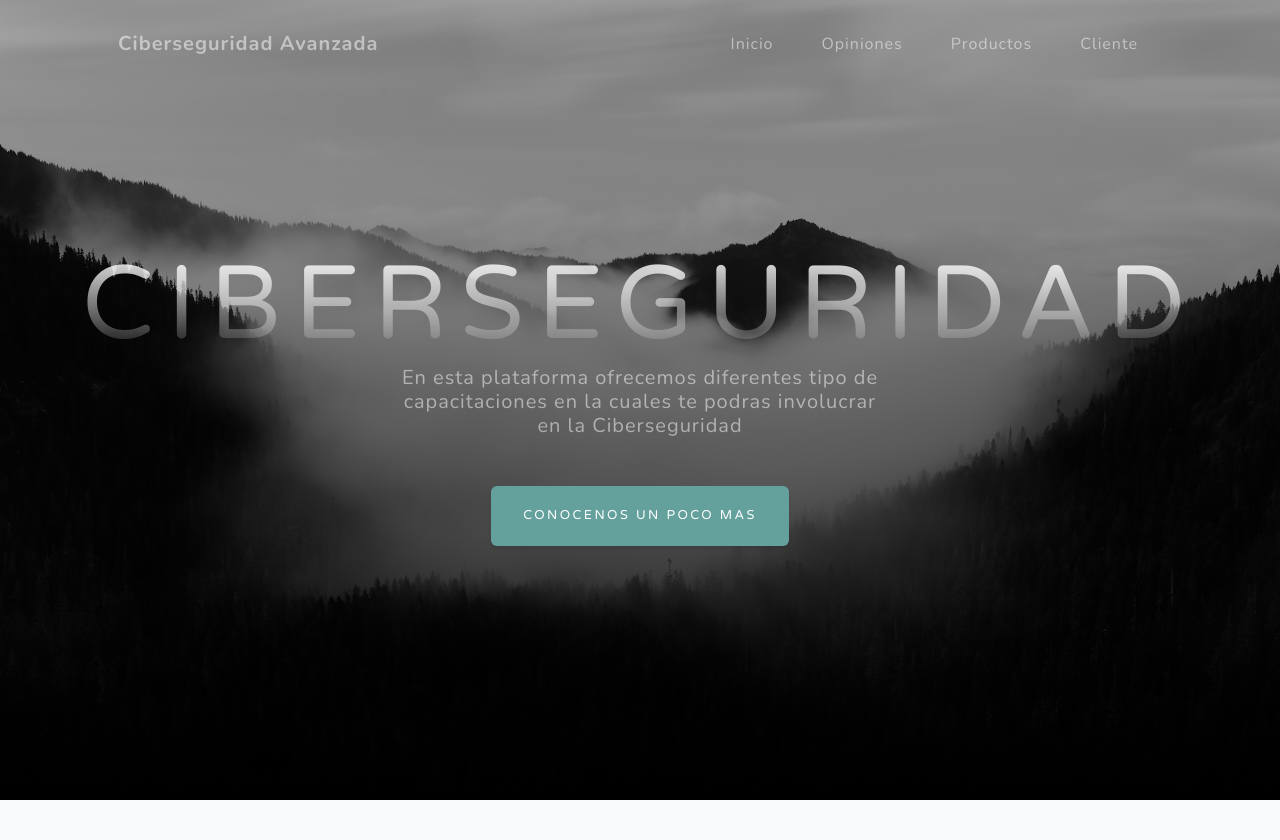
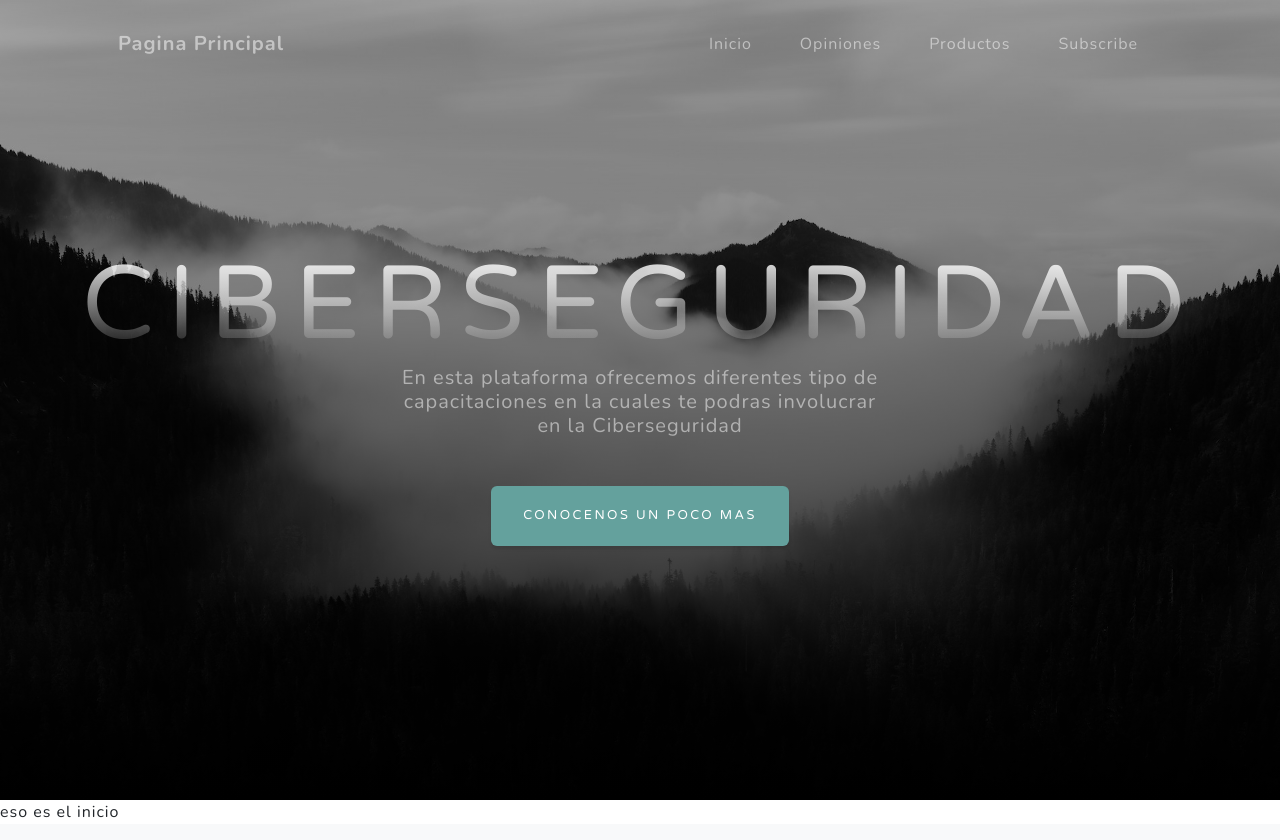
Before and after one commit to David154408/FinalPython-Giraudo, a Django app: page /AppCiberseguridad/inicio/ in a window 1280 px wide. Shown: the top 840 px of the page. Run offline with Django 4.2, Linux system fonts and the light colour scheme; some libraries are stand-ins or nearby versions.

Commit message:
Correcion

```diff
--- a/AppCiberseguridad/templates/appciberseguridad/index.html
+++ b/AppCiberseguridad/templates/appciberseguridad/index.html
@@ -18,7 +18,7 @@
     <body>
         {% block contenidoQueCambia %}
 
-      eso es el inicio
+          eso es el inicio
 
         {% endblock %}
     </body>
--- a/AppCiberseguridad/templates/appciberseguridad/padre.html
+++ b/AppCiberseguridad/templates/appciberseguridad/padre.html
@@ -20,7 +20,7 @@
         <!-- Navigation-->
         <nav class="navbar navbar-expand-lg navbar-light fixed-top" id="mainNav">
             <div class="container px-4 px-lg-5">
-                <a class="navbar-brand" href="#page-top">Ciberseguridad Avanzada</a>
+                <a class="navbar-brand" href="{% url 'padre' %}">Pagina Principal</a>
                 <button class="navbar-toggler navbar-toggler-right" type="button" data-bs-toggle="collapse" data-bs-target="#navbarResponsive" aria-controls="navbarResponsive" aria-expanded="false" aria-label="Toggle navigation">
                     Menu
                     <i class="fas fa-bars"></i>
@@ -30,8 +30,8 @@
                         <li class="nav-item"><a class="nav-link" href="{% url 'inicio'%}">Inicio</a></li>
                         <li class="nav-item"><a class="nav-link" href="{% url 'opiniones' %}">Opiniones</a></li>
                         <li class="nav-item"><a class="nav-link" href="{% url 'producto' %}">Productos</a></li>
-                        <li class="nav-item"><a class="nav-link" href="{% url 'cliente' %}">Cliente</a></li>
-                        <!-- <li class="nav-item"><a class="nav-link" href="#!">Registrarse</a></li> -->
+                        <li class="nav-item"><a class="nav-link" href="{% url 'cliente' %}"> Subscribe</a></li>
+
                     </ul>
                 </div>
             </div>
@@ -53,6 +53,7 @@
 
     {% block contenidoQueCambia %}
 
+    {% endblock %}
      <!-- Projects-->
      <section class="projects-section bg-light" id="projects">
         <div class="container px-4 px-lg-5">
@@ -97,7 +98,7 @@
         </div>
     </section>
 
-    {% endblock %}
+
 
         <!--Aca estaria el About-->
         <!-- About-->
@@ -123,7 +124,7 @@
                 <div class="row gx-4 gx-lg-5">
                     <div class="col-md-10 col-lg-8 mx-auto text-center">
                         <i class="far fa-paper-plane fa-2x mb-2 text-white"></i>
-                        <h2 class="text-white mb-5">Subscribe to receive updates!</h2>
+                        <h2 class="text-white mb-5">Subscribe para mantenerte informado!</h2>
                         <!-- * * * * * * * * * * * * * * *-->
                         <!-- * * SB Forms Contact Form * *-->
                         <!-- * * * * * * * * * * * * * * *-->
@@ -137,8 +138,8 @@
                                 <div class="col"><input class="form-control" id="emailAddress" type="email" placeholder="Enter email address..." aria-label="Enter email address..." data-sb-validations="required,email" /></div>
                                 <div class="col-auto"><button class="btn btn-primary disabled" id="submitButton" type="submit">Notify Me!</button></div>
                             </div>
-                            <div class="invalid-feedback mt-2" data-sb-feedback="emailAddress:required">An email is required.</div>
-                            <div class="invalid-feedback mt-2" data-sb-feedback="emailAddress:email">Email is not valid.</div>
+                            <div class="invalid-feedback mt-2" data-sb-feedback="emailAddress:required">Escriba su correo elctonico ...</div>
+                            <div class="invalid-feedback mt-2" data-sb-feedback="emailAddress:email">Email no valido.</div>
                             <!-- Submit success message-->
                             <!---->
                             <!-- This is what your users will see when the form-->
--- a/AppCiberseguridad/urls.py
+++ b/AppCiberseguridad/urls.py
@@ -3,7 +3,7 @@ from django.urls import path
 
 
 urlpatterns = [
-
+    path('', views.padre , name='padre'),
     path('producto/', views.Producto, name='producto'),
     path('cliente/',views.Cliente , name='cliente'),
     path('opiniones/',views.Opiniones, name='opiniones'),
--- a/AppCiberseguridad/views.py
+++ b/AppCiberseguridad/views.py
@@ -3,8 +3,12 @@ from django.shortcuts import render
 from AppCiberseguridad.models import Cliente as ClienteModel
 # Create your views here.
 
+def padre(req):
+    return render(req, 'AppCiberseguridad/padre.html')
+
+
 def Inicio(req):
-    return render(req, 'AppCiberseguridad/padre.html')
+    return render(req, 'AppCiberseguridad/index.html')
 
 def Producto(req):
     return render(req, 'AppCiberseguridad/producto.html')
```
Also changed, not shown: db.sqlite3.
